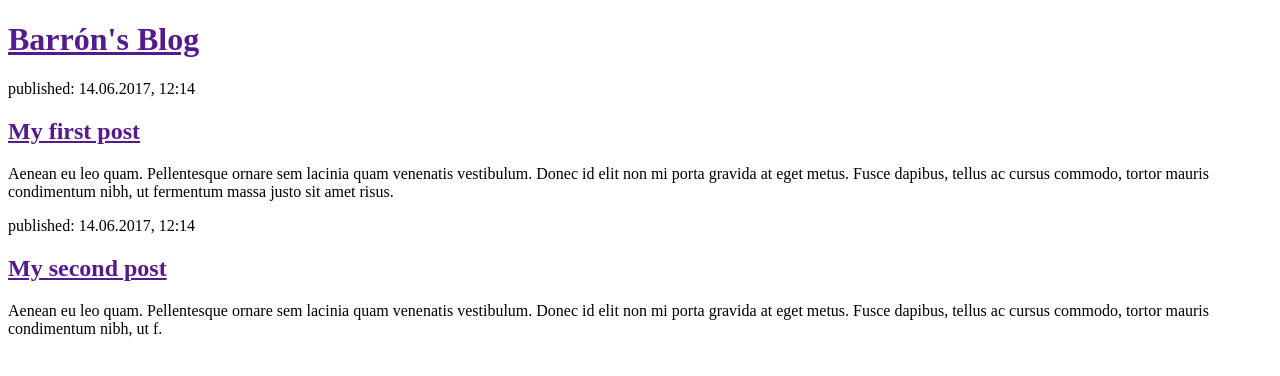
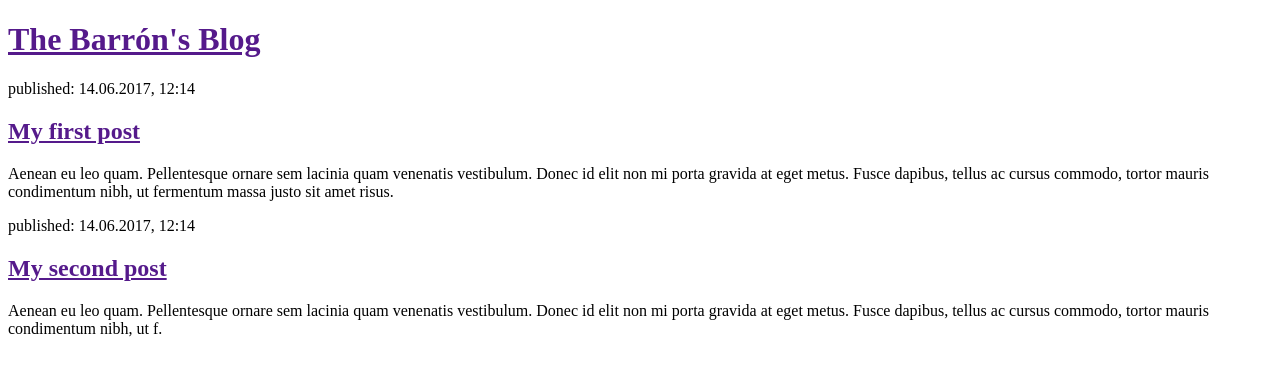
Before and after one commit to osbarr/my-blog, a Django app: template blog/templates/blog/post_list.html in a window 1280 px wide. Shown: the top 376 px of the page. Run offline with Django 3.2, Linux system fonts and the light colour scheme; the template is opened without the code that fills it, so the values that code supplies are empty.

Commit message:
Cambio de titulo.

```diff
--- a/blog/templates/blog/post_list.html
+++ b/blog/templates/blog/post_list.html
@@ -6,7 +6,7 @@
 </head>
 <body>
 	<div>
-        <h1><a href="">Barrón's Blog</a></h1>
+        <h1><a href="">The Barrón's Blog</a></h1>
     </div>
 
 	<div>
```
